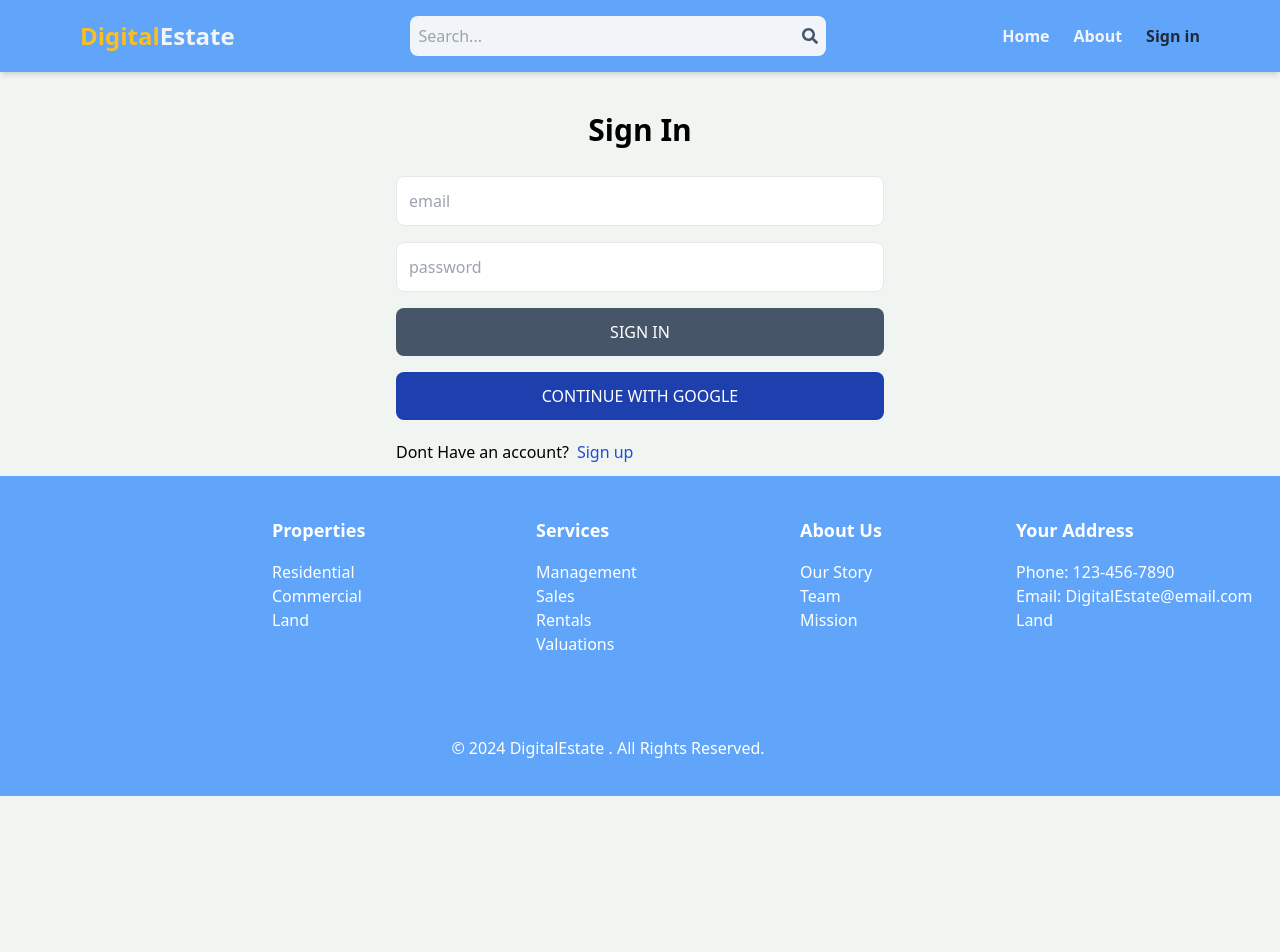
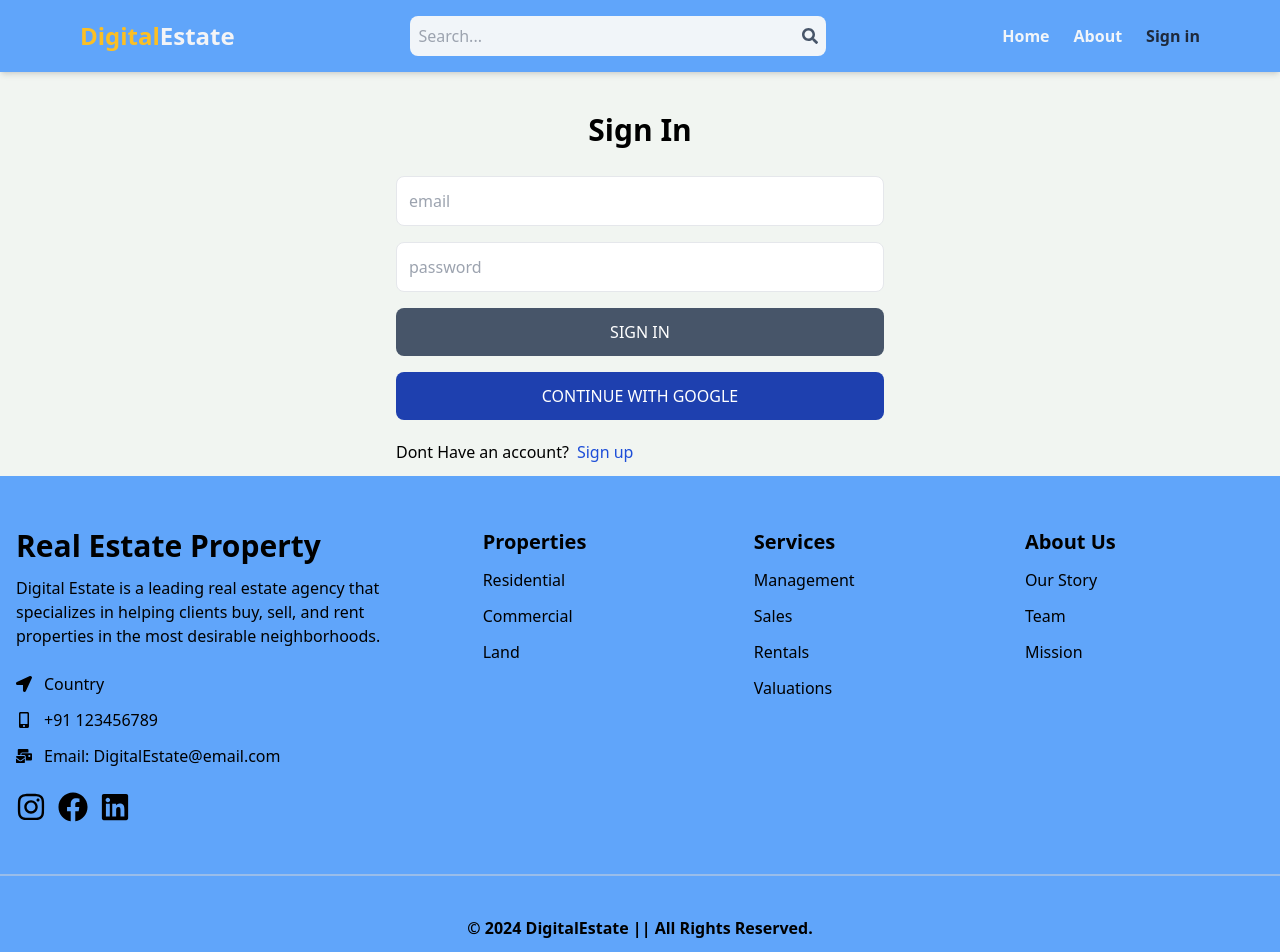
Before and after one commit to Shivamk777/DigitalEstate-Website, a React (Vite) app in the folder client/: page /sign-in in a window 1280 px wide. Shown: the top 952 px of the page. Before the commit the page ends 800 px from the top, so only its background shows below. Built offline with nearby package versions, Linux system fonts and the light colour scheme; no server answers.

Commit message:
update footer

```diff
--- a/client/src/components/Footer.jsx
+++ b/client/src/components/Footer.jsx
@@ -1,48 +1,108 @@
-export default function Footer() {
+
+import {
+  FaFacebook,
+  FaInstagram,
+  FaLinkedin,
+  FaLocationArrow,
+  FaMailBulk,
+  FaMobileAlt,
+} from "react-icons/fa";
+
+
+
+const Footer = () => {
   return (
-    <footer className="bg-blue-400 h-80 bottom-0 text-white flex   ">  {/* Added flex and flex-col */}
-      <div className="container mx-auto flex flex-grow flex-col ml-44">  {/* Added flex and flex-grow */}
-        <div className="grid grid-cols-1 md:grid-cols-4 gap-4">
-          <div className="ml-24 mt-10 ">
-            <h3 className="text-lg font-bold mb-4 ">Properties</h3>
-            <ul>
+    <div className="bg-blue-400  dark:text-gray-700">
+      <section className="container">
+        <div className=" grid md:grid-cols-3 py-5">
+
+          <div className=" py-8 px-4 ">
+            <h1 className="sm:text-3xl text-xl font-bold sm:text-left text-justify mb-3 flex items-center gap-3">
+
+            Real Estate Property
+            </h1>
+            <p className="">
+            Digital Estate is a leading real estate agency that specializes in helping clients buy, sell,
+            and rent properties in the most desirable neighborhoods.{" "}
+            </p>
+            <br />
+            <div className="flex items-center gap-3">
+              <FaLocationArrow />
+              <p>Country</p>
+            </div>
+            <div className="flex items-center gap-3 mt-3">
+              <FaMobileAlt />
+              <p>+91 123456789</p>
+            </div>
+            <div className="flex items-center gap-3 mt-3">
+              <FaMailBulk />
+              <p>Email: DigitalEstate@email.com</p>
+            </div>
+
+            <div className="flex items-center gap-3 mt-6">
+              <a href="#">
+                <FaInstagram className="text-3xl" />
+              </a>
+              <a href="#">
+                <FaFacebook className="text-3xl" />
+              </a>
+              <a href="#">
+                <FaLinkedin className="text-3xl" />
+              </a>
+
+            </div>
+          </div>
+
+          <div className="grid grid-cols-2 sm:grid-cols-3 col-span-2 md:pl-10 ">
+            <div className="">
+              <div className="py-8 px-4 ">
+                <h1 className="sm:text-xl text-xl font-bold sm:text-left text-justify mb-3">
+                Properties
+                </h1>
+                <ul className={`flex flex-col gap-3`}>
                 <li><a href="#" className="hover:text-blue-500">Residential</a></li>
               <li><a href="#" className="hover:text-blue-500">Commercial</a></li>
               <li><a href="#" className="hover:text-blue-500">Land</a></li>
                 </ul>
+
               </div>
-          <div className="mt-10 ml-20">
-          <h3 className="text-lg font-bold mb-4 ">Services</h3>
-            <ul>
+            </div>
+            <div className="">
+              <div className="py-8 px-4 ">
+                <h1 className="sm:text-xl text-xl font-bold sm:text-left text-justify mb-3">
+                Services
+                </h1>
+                <ul className="flex flex-col gap-3">
                 <li><a href="#" className="hover:text-blue-500">Management</a></li>
               <li><a href="#" className="hover:text-blue-500">Sales</a></li>
               <li><a href="#" className="hover:text-blue-500">Rentals</a></li>
               <li><a href="#" className="hover:text-blue-500">Valuations</a></li>
+
                 </ul>
               </div>
-          <div className="mt-10 ml-16">
-          <h3 className="text-lg font-bold mb-4 ">About Us</h3>
-            <ul>
+            </div>
+            <div className="">
+              <div className="py-8 px-4 ">
+                <h1 className="sm:text-xl text-xl font-bold sm:text-left text-justify mb-3">
+                About Us
+                </h1>
+                 <ul className="flex flex-col gap-3">
                 <li><a href="#" className="hover:text-blue-500">Our Story</a></li>
               <li><a href="#" className="hover:text-blue-500">Team</a></li>
               <li><a href="#" className="hover:text-blue-500">Mission</a></li>
                 </ul>
               </div>
-          <div className="mt-10">
-          <h3 className="text-lg font-bold mb-4 ">Your Address</h3>
-            <ul>
-              <li><a href="#" className="hover:text-blue-500">Phone: 123-456-7890</a></li>
-              <li><a href="#" className="hover:text-blue-500">Email: DigitalEstate@email.com</a></li>
-              <li><a href="#" className="hover:text-blue-500">Land</a></li>
-            </ul>
             </div>
           </div>
+        </div>
+        <div>
+          <div className="text-center py-10 border-t-2 font-semibold border-gray-300/50">
+          &copy; {new Date().getFullYear()} DigitalEstate || All Rights Reserved.
+          </div>
+        </div>
+      </section>
+    </div>
+  );
+};
 
-        <p className="text-center mt-20 mr-60  ">
-          &copy; {new Date().getFullYear()} DigitalEstate . All Rights Reserved.
-        </p>
-      </div>
-
-    </footer>
-  );
-}
+export default Footer;
```
Lines whose indentation alone changed are shown as unchanged.
